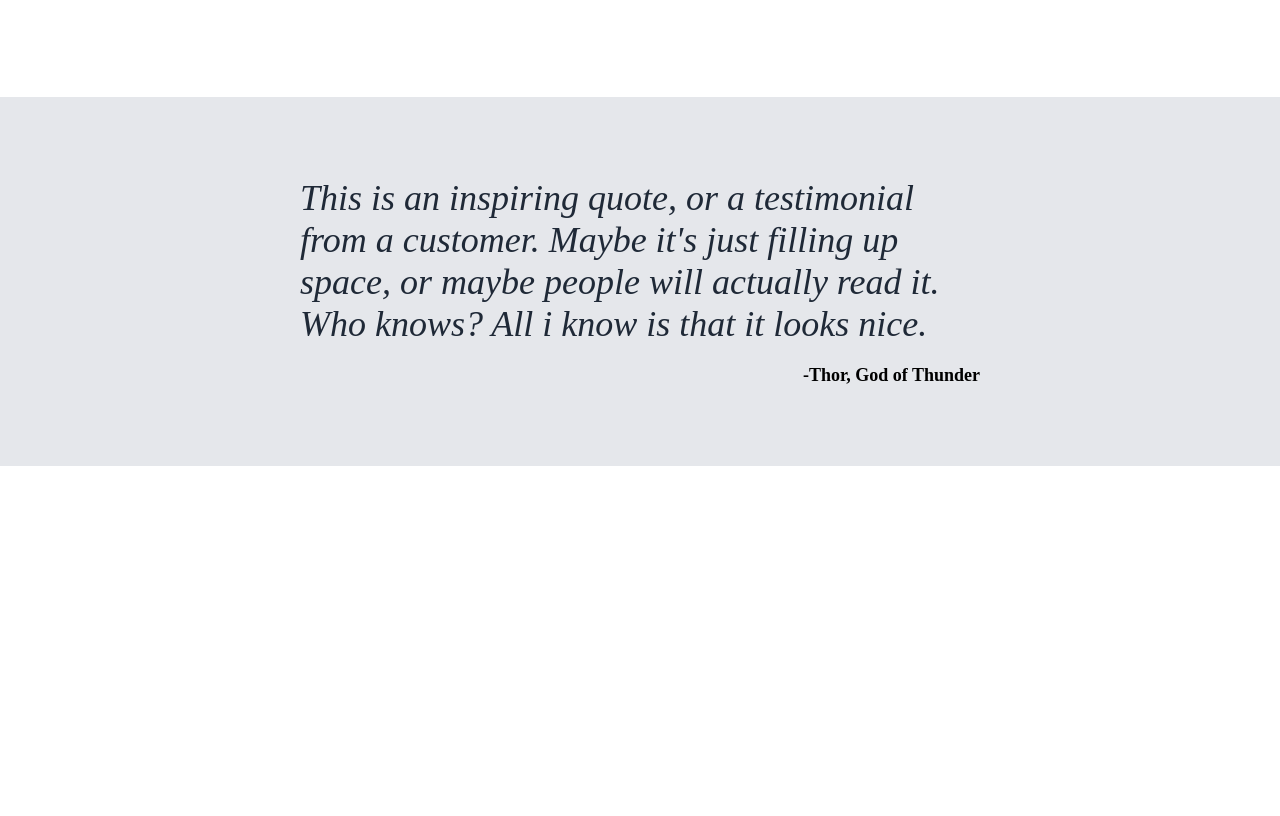
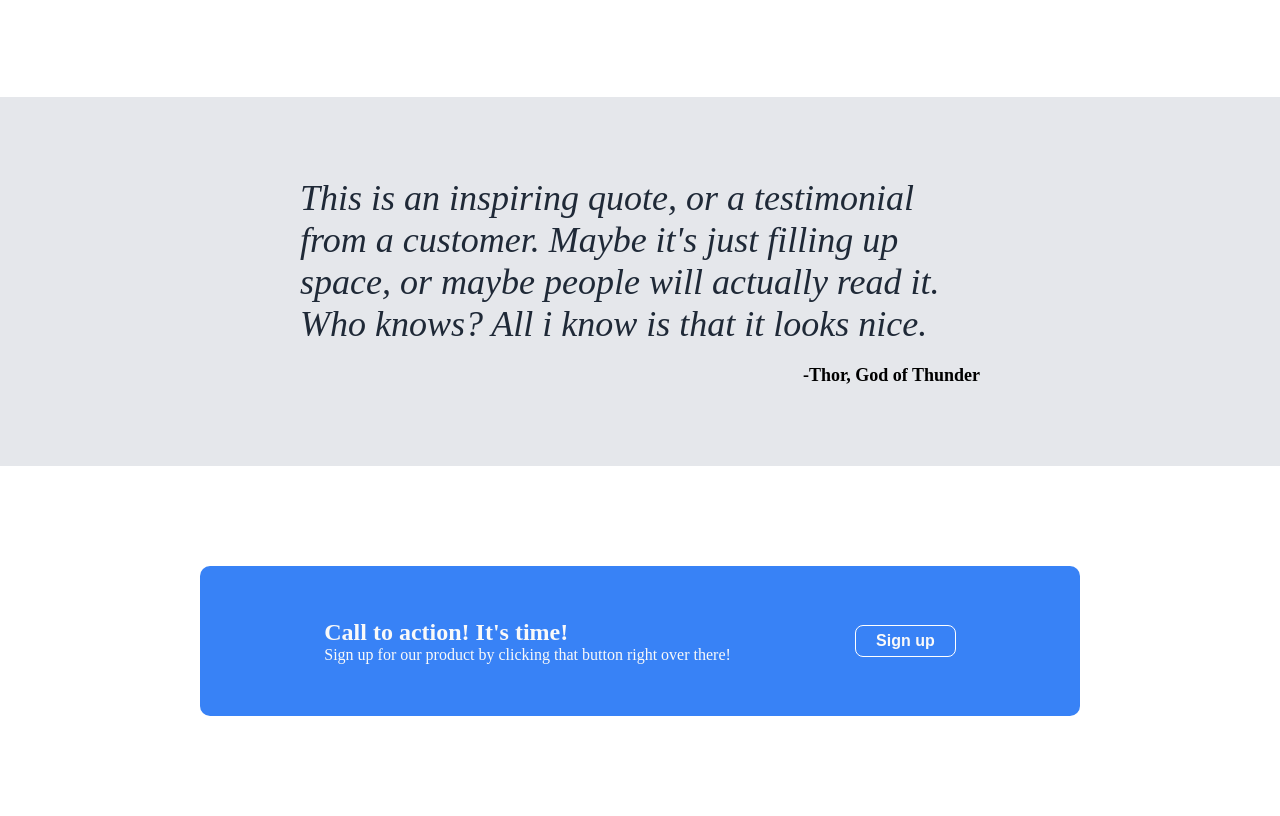
Before and after one commit to marcosppc/landing_page, a plain HTML site: page index.html in a window 1280 px wide. Shown: the part 779-1595 px from the top of the page. Before the commit the page ends 1245 px from the top, so only its background shows below. Drawn offline with Linux system fonts and the light colour scheme.

Commit message:
Add the fourth section of the landing page project

```diff
--- a/index.html
+++ b/index.html
@@ -57,5 +57,15 @@
         <div class="quote-signature"> -Thor, God of Thunder</div>
     </div>
 
+    <div class="fourth-section">
+        <div class="sign-up-content">
+            <div class="sign-up-text">
+                <div class="sign-up-main-text">Call to action! It's time!</div>
+                <div class="sign-up-secondary-text">Sign up for our product by clicking that button right over there!</div>
+            </div>
+            <button class="b2">Sign up</button>
+        </div>
+    </div>
+
 </body>
 </html>
--- a/style.css
+++ b/style.css
@@ -141,6 +141,8 @@ button {
     text-align: center;
 }
 
+/* Third section */
+
 .third-section {
     display: flex;
     flex-direction: column;
@@ -161,3 +163,42 @@ button {
     font-weight: bold;
     align-self: flex-end;
 }
+
+/* Fourth section */
+
+.fourth-section {
+    display: flex;
+    padding: 100px 200px;
+}
+
+.sign-up-content {
+    display: flex;
+    background-color: #3882f6;
+    flex: 1;
+    height: 150px;
+    border-radius: 10px;
+    justify-content: space-evenly;
+    align-items: center;
+}
+
+.sign-up-text {
+    display: flex;
+    flex-direction: column;
+    color: #f9f9f9;
+}
+
+.sign-up-main-text {
+    font-size: 24px;
+    font-weight: bold;
+}
+
+.b2 {
+    background-color: #3882f6;
+    color: #f9f9f9;
+    font-size: 16px;
+    font-weight: bold;
+    border: 1px solid white;
+    border-radius: 8px;
+    padding: 6px 20px;
+    align-self: center;
+}
```
